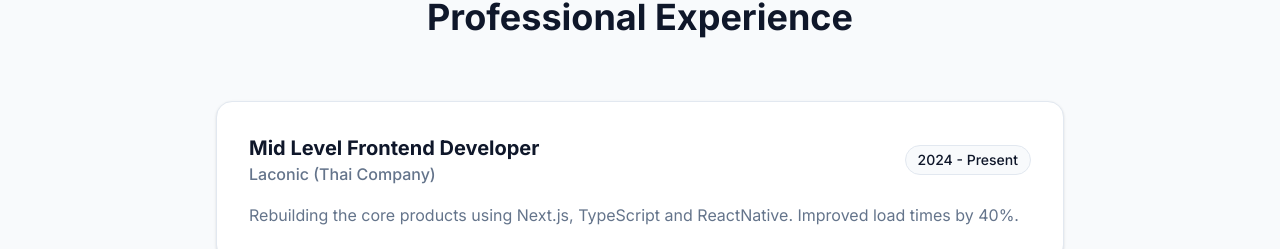
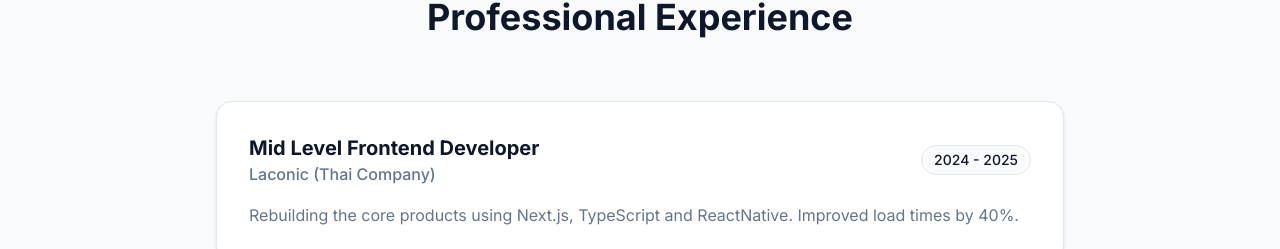
Before and after one commit to naylinmyat/portfolio, a Next.js app: page / in a window 1280 px wide. Shown: the part 931-1180 px from the top of the page. Built offline with nearby package versions, Linux system fonts and the light colour scheme.

Commit message:
update data at experience section

```diff
--- a/src/data/portfolio.ts
+++ b/src/data/portfolio.ts
@@ -8,7 +8,7 @@ export const getExperiences = (lang: Language): Experience[] => {
       {
         company: "Laconic (タイ企業)",
         role: "中級フロントエンド開発者",
-        period: "2024 - 現在",
+        period: "2024 - 2025",
         description: "Next.js、TypeScript、ReactNativeを使用してコア製品を再構築。ページの読み込み時間を40%短縮しました。",
       },
       {
@@ -31,7 +31,7 @@ export const getExperiences = (lang: Language): Experience[] => {
       {
         company: "Laconic (ထိုင်းကုမ္ပဏီ)",
         role: "Mid Level Frontend Developer",
-        period: "2024 - လက်ရှိ",
+        period: "2024 - 2025",
         description: "Next.js, TypeScript နှင့် ReactNative တို့ကိုအသုံးပြု၍ ကုမ္ပဏီ၏အဓိကထုတ်ကုန်များကို ပြန်လည်တည်ဆောက်ခဲ့သည်။ ဝဘ်ဆိုက်အမြန်နှုန်းကို ၄၀% တိုးတက်စေခဲ့သည်။",
       },
       {
@@ -53,7 +53,7 @@ export const getExperiences = (lang: Language): Experience[] => {
     {
       company: "Laconic (Thai Company)",
       role: "Mid Level Frontend Developer",
-      period: "2024 - Present",
+      period: "2024 - 2025",
       description: "Rebuilding the core products using Next.js, TypeScript and ReactNative. Improved load times by 40%.",
     },
     {
```
